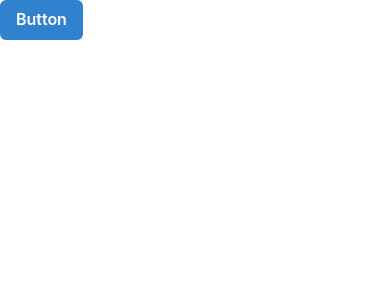
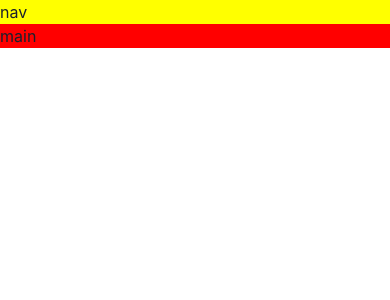
Before and after one commit to clementArp/game-hub, a React (Vite) app: page / in a window 390 px wide. Shown: the top 300 px of the page. Built offline with nearby package versions, Linux system fonts and the light colour scheme.

Commit message:
build a responsive layout

```diff
--- a/src/App.tsx
+++ b/src/App.tsx
@@ -1,7 +1,26 @@
-import { Button } from "@chakra-ui/react";
+import { Grid, GridItem, Show } from "@chakra-ui/react";
 
 function App() {
-  return <Button colorScheme="blue">Button</Button>;
+  return (
+    <Grid
+      templateAreas={{
+        base: `"nav" "main"`,
+        lg: `"nav nav" "aside main"`,
+      }}
+    >
+      <GridItem area="nav" bg="yellow">
+        nav
+      </GridItem>
+      <Show above="lg">
+        <GridItem area="aside" bg="blue">
+          aside
+        </GridItem>
+      </Show>
+      <GridItem area="main" bg="red">
+        main
+      </GridItem>
+    </Grid>
+  );
 }
 
 export default App;
```
